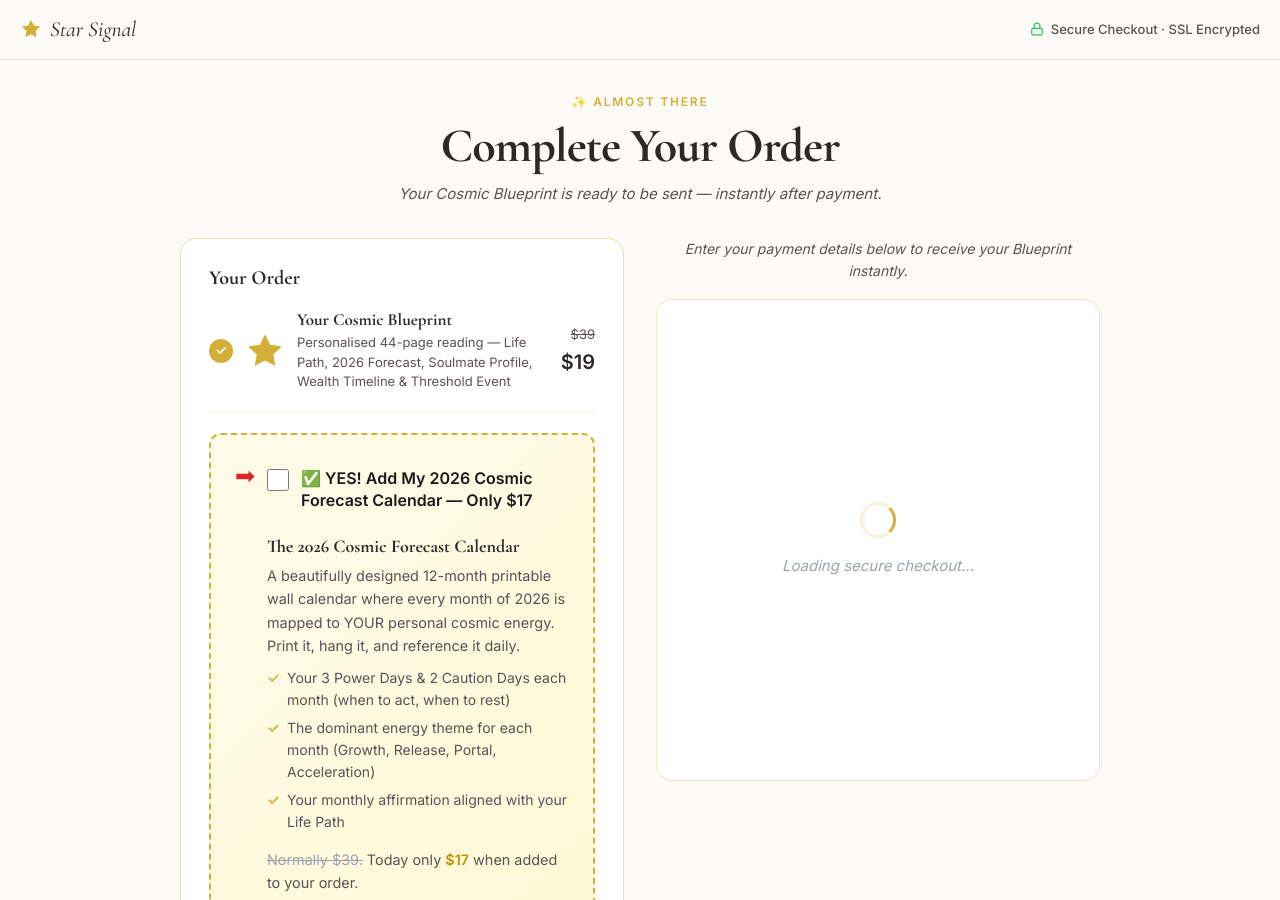
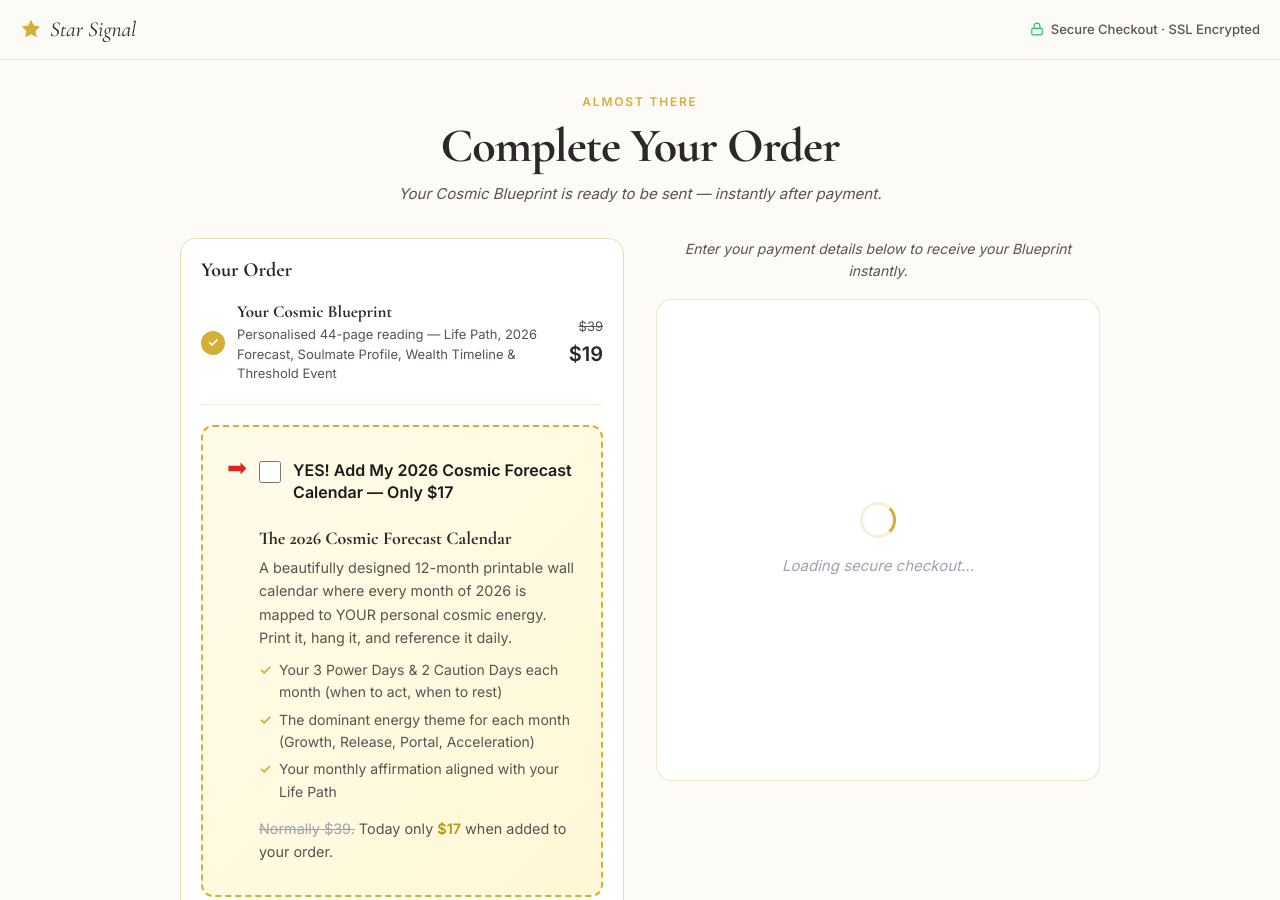
Before and after one commit to itsewandavies/star-signal, a website: page checkout.html in a window 1280 px wide. Shown: the top 900 px of the page. Drawn offline with nearby package versions, Linux system fonts and the light colour scheme.

Commit message:
Checkout cleanup — remove emojis, star icon, cleaner visual treatment

```diff
--- a/checkout.html
+++ b/checkout.html
@@ -169,7 +169,7 @@
             background: var(--white);
             border: 1px solid rgba(212,175,55,0.4);
             border-radius: 16px;
-            padding: 1.75rem;
+            padding: 1.25rem;
         }
 
         .order-summary-card h3 {
@@ -183,7 +183,7 @@
         /* ── ORDER ITEM ── */
         .order-item {
             display: grid;
-            grid-template-columns: auto auto 1fr auto;
+            grid-template-columns: auto 1fr auto;
             gap: 0.75rem;
             align-items: center;
             padding-bottom: 1.25rem;
@@ -634,7 +634,7 @@
 
     <!-- PAGE TITLE -->
     <section class="page-title">
-        <span class="pre-headline">✨ ALMOST THERE</span>
+        <span class="pre-headline">ALMOST THERE</span>
         <h1>Complete Your Order<span id="checkoutName"></span></h1>
         <p class="checkout-subhead" id="checkoutSubhead" style="font-size: 0.9375rem; color: #5A5252; margin-top: 0.5rem; font-style: italic;">
             Your Cosmic Blueprint is ready to be sent to your inbox — instantly after payment.
@@ -652,11 +652,6 @@
                 <!-- Main product row -->
                 <div class="order-item">
                     <div class="item-check">✓</div>
-                    <div class="item-icon">
-                        <svg viewBox="0 0 24 24" fill="currentColor" xmlns="http://www.w3.org/2000/svg">
-                            <path d="M12 2l3.09 6.26L22 9.27l-5 4.87 1.18 6.88L12 17.77l-6.18 3.25L7 14.14 2 9.27l6.91-1.01L12 2z"/>
-                        </svg>
-                    </div>
                     <div class="item-details">
                         <h4>Your Cosmic Blueprint</h4>
                         <p>Personalised 44-page reading — Life Path, 2026 Forecast, Soulmate Profile, Wealth Timeline &amp; Threshold Event</p>
@@ -673,7 +668,7 @@
                         <span class="bump-arrow">➡</span>
                         <label class="bump-checkbox-label">
                             <input type="checkbox" id="bumpCheckbox" onchange="updateTotal()">
-                            <span class="bump-cta-text">✅ YES! Add My 2026 Cosmic Forecast Calendar — Only $17</span>
+                            <span class="bump-cta-text">YES! Add My 2026 Cosmic Forecast Calendar — Only $17</span>
                         </label>
                     </div>
                     <div class="bump-body">
```
